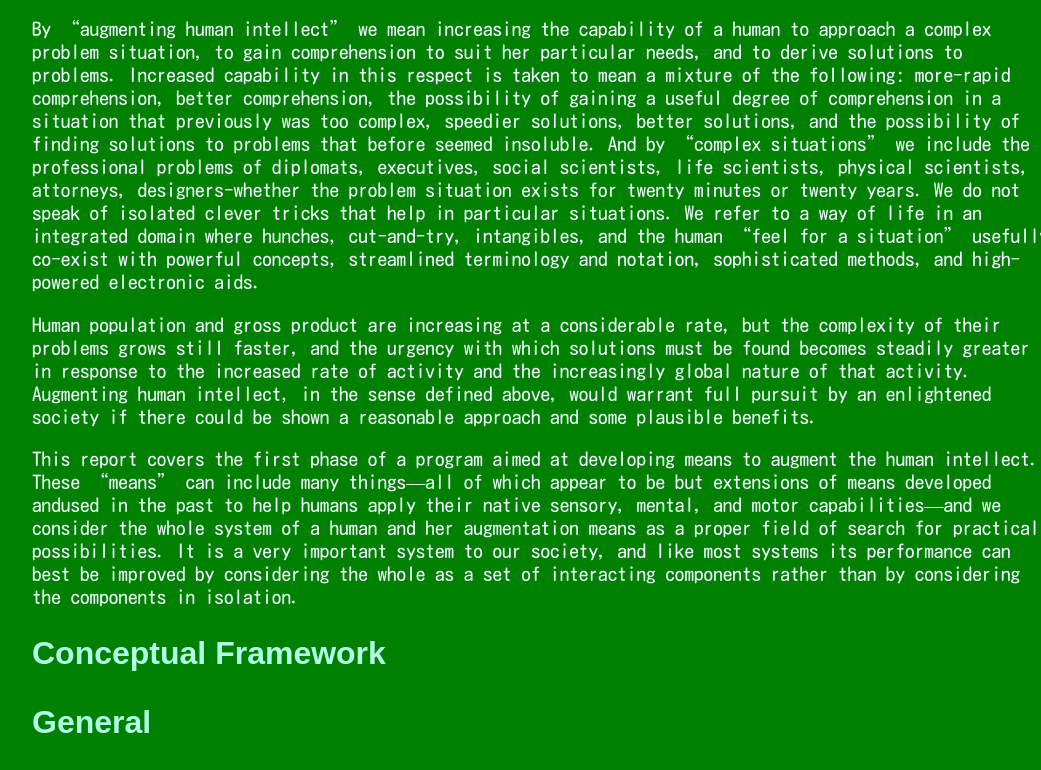
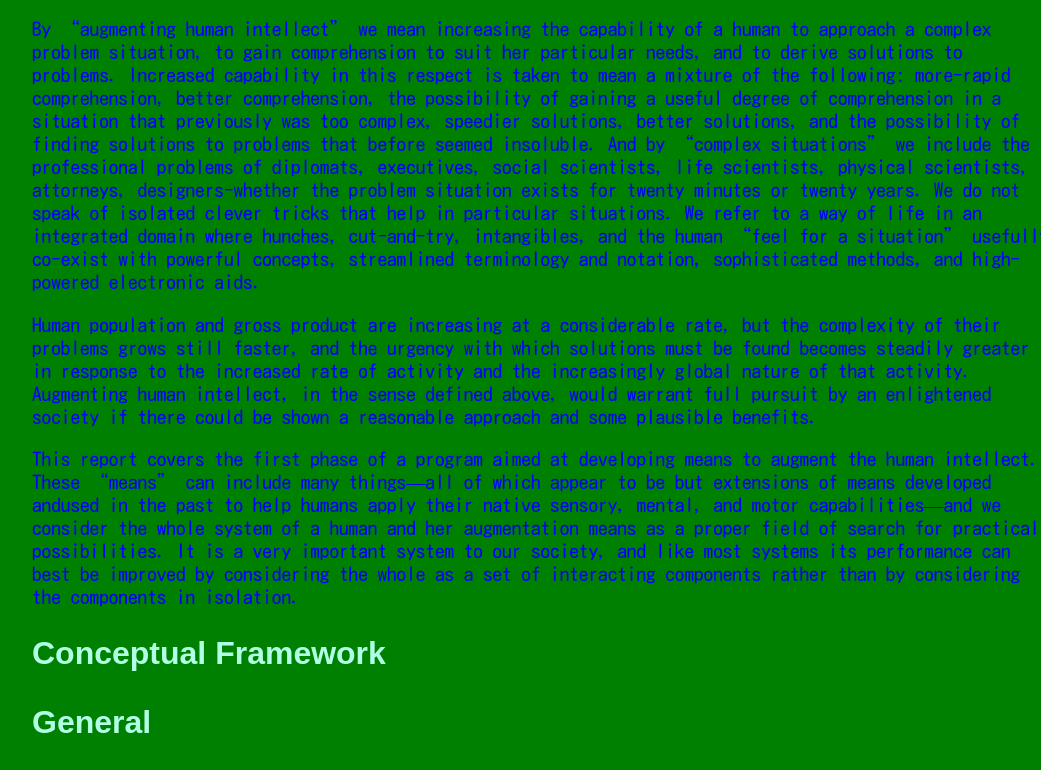
Before and after one commit to chanj881/week4lab, a plain HTML site: page index.html in a window 1280 px wide. Shown: the part 712-1482 px from the top of the page, without its empty margins (96-1137 px from the left). Drawn offline with Linux system fonts and the light colour scheme; a web font is replaced by a local one.

Commit message:
Update main.css

```diff
--- a/main.css
+++ b/main.css
@@ -1,5 +1,5 @@
 body{
-    color: aliceblue;
+    color: blue;
     background-color: green;
     margin:8em;
 }
```
